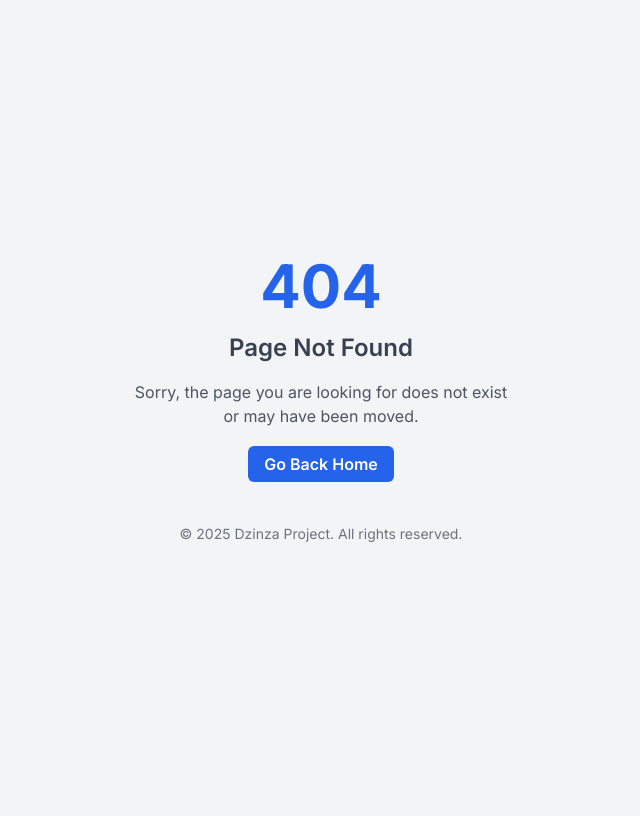
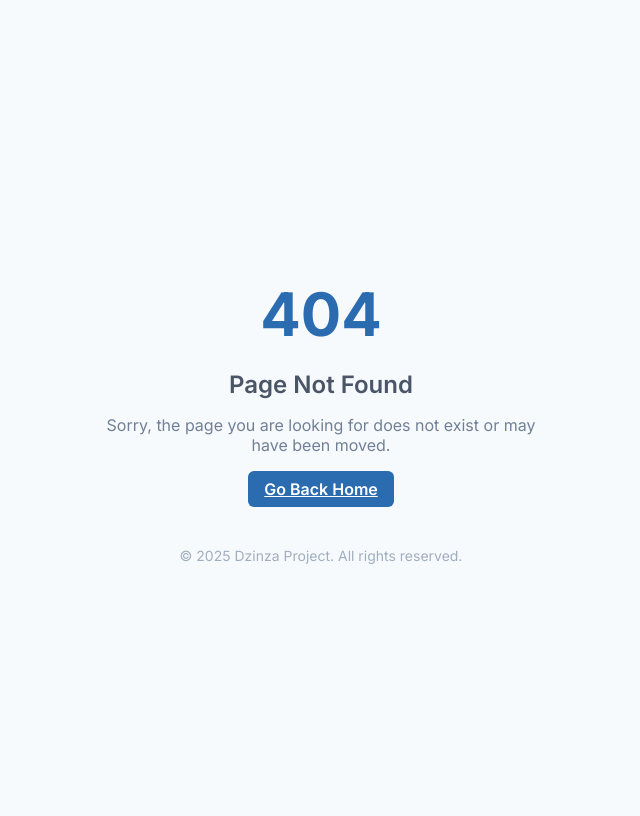
Before and after one commit to chifamba/dzinza-python, a Flask app: template backend/src/templates/errors/404.html in a window 1280 px wide. Shown: the whole page, without its empty margins (319-959 px from the left). Before the commit the page ends 542 px from the top, so only its background shows below. Run offline with Flask 3, Linux system fonts and the light colour scheme; the template is opened without the code that fills it, so the values that code supplies are empty; some libraries are stand-ins or nearby versions.

Commit message:
feat: replace cdn by bundled css

```diff
--- a/backend/src/templates/errors/404.html
+++ b/backend/src/templates/errors/404.html
@@ -1,14 +1,62 @@
 <!DOCTYPE html>
 <html lang="en">
 <head>
-    <meta charset="UTF-8">
-    <meta name="viewport" content="width=device-width, initial-scale=1.0">
-    <title>Page Not Found - Dzinza</title>
-    <script src="https://cdn.tailwindcss.com"></script>
-    <style> body { font-family: 'Inter', sans-serif; } </style>
-    <link rel="preconnect" href="https://fonts.googleapis.com">
-    <link rel="preconnect" href="https://fonts.gstatic.com" crossorigin>
-    <link href="https://fonts.googleapis.com/css2?family=Inter:wght@400;500;600;700&display=swap" rel="stylesheet">
+  <meta charset="UTF-8">
+  <meta name="viewport" content="width=device-width, initial-scale=1.0">
+  <title>Page Not Found - Dzinza</title>
+  <style>
+    body {
+      font-family: 'Inter', sans-serif;
+    }
+
+    /* Include Tailwind CSS styles directly here */
+    /* You would typically generate this with Tailwind CLI */
+    /* Or include a pre-built CSS file */
+  </style>
+<link rel="preconnect" href="https://fonts.googleapis.com" />
+<link rel="preconnect" href="https://fonts.gstatic.com" crossorigin />
+<link href="https://fonts.googleapis.com/css2?family=Inter:wght@400;500;600;700&display=swap" rel="stylesheet" />
+ <script>
+      // Tailwind CSS content.  We can include it directly here for this demo.
+      // Normally this would be in a separate CSS file and bundled with your project.
+      const style = document.createElement('style');
+      style.textContent = `
+          .bg-gray-100 { background-color: #f7fafc; }
+          .text-gray-800 { color: #2d3748; }
+          .flex { display: flex; }
+          .items-center { align-items: center; }
+          .justify-center { justify-content: center; }
+          .min-h-screen { min-height: 100vh; }
+          .container { width: 100%; }
+          .mx-auto { margin-left: auto; margin-right: auto; }
+          .p-4 { padding: 1rem; }
+          .md\:p-8 { padding: 2rem; }
+          .max-w-md { max-width: 28rem; }
+          .text-center { text-align: center; }
+          .text-6xl { font-size: 3.75rem; }
+          .font-bold { font-weight: 700; }
+          .text-blue-600 { color: #2b6cb0; }
+          .mb-4 { margin-bottom: 1rem; }
+          .text-2xl { font-size: 1.5rem; }
+          .font-semibold { font-weight: 600; }
+          .text-gray-700 { color: #4a5568; }
+          .mb-6 { margin-bottom: 1.5rem; }
+          .text-gray-600 { color: #718096; }
+          .bg-blue-600 { background-color: #2b6cb0; }
+          .hover\:bg-blue-700:hover { background-color: #2c5282; }
+          .text-white { color: #fff; }
+          .py-2 { padding-top: 0.5rem; padding-bottom: 0.5rem; }
+          .px-4 { padding-left: 1rem; padding-right: 1rem; }
+          .rounded-md { border-radius: 0.375rem; }
+          .transition { transition-property: all; transition-duration: 150ms; }
+          .duration-150 { transition-duration: 150ms; }
+          .ease-in-out { transition-timing-function: cubic-bezier(0.4, 0, 0.2, 1); }
+          .mt-12 { margin-top: 3rem; }
+          .text-gray-500 { color: #a0aec0; }
+          .text-sm { font-size: 0.875rem; }
+      `;
+      document.head.appendChild(style);
+    </script>
 </head>
 <body class="bg-gray-100 text-gray-800 flex items-center justify-center min-h-screen">
     <div class="container mx-auto p-4 md:p-8 max-w-md text-center">
```
Also changed, not shown: backend/src/templates/errors/403.html (+36 -7 lines), backend/src/templates/errors/500.html (+3 -6 lines), 2 other files.
